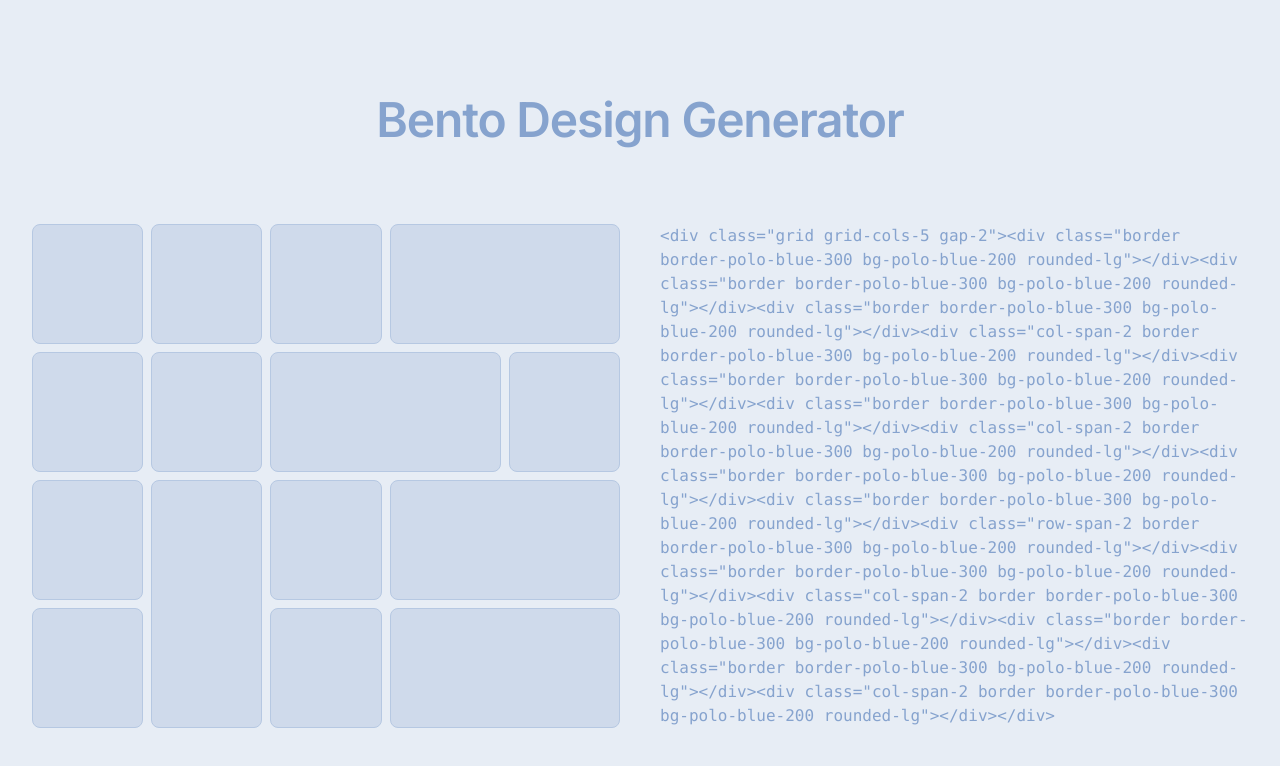
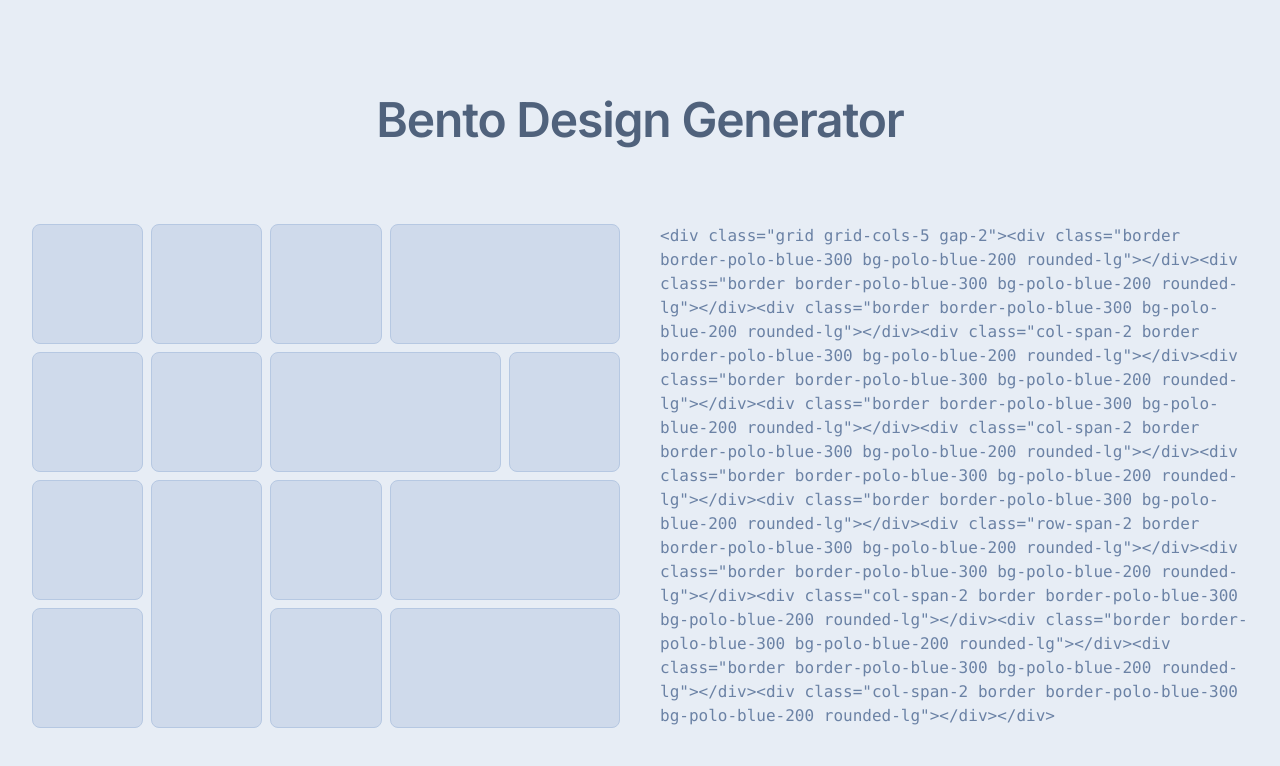
Before and after one commit to jean1591/bento-generator-legacy, a Next.js app: page / in a window 1280 px wide. Shown: the top 766 px of the page. Built offline with nearby package versions, Linux system fonts and the light colour scheme.

Commit message:
improve architecture

```diff
--- /dev/null
+++ b/src/app/components/bento.tsx
@@ -0,0 +1,28 @@
+import { Bento as BentoType, classNames } from "@/utils";
+
+export const Bento = ({ bento }: { bento: BentoType }) => {
+  return (
+    <div className="grid grid-cols-5 gap-2">
+      {bento.map((row, rowIndex) =>
+        row.map((size, columnIndex) => {
+          if (size[0] !== 0 && size[1] !== 0) {
+            return (
+              <div
+                key={[rowIndex, columnIndex].toString()}
+                className={classNamesGenerator(size)}
+              />
+            );
+          }
+        })
+      )}
+    </div>
+  );
+};
+
+const classNamesGenerator = (size: number[]) => {
+  return classNames(
+    size[0] === 2 ? "col-span-2" : "",
+    size[1] === 1 ? "" : "row-span-2",
+    "border border-polo-blue-300 bg-polo-blue-200 rounded-lg"
+  );
+};
--- a/src/app/designSystem/title/h1.tsx
+++ b/src/app/designSystem/title/h1.tsx
@@ -1,7 +1,7 @@
 export const H1 = ({ title }: { title: string }) => {
   return (
     <div className="mt-20 mb-10">
-      <h1 className="text-center text-5xl font-semibold tracking-tight leading-4">
+      <h1 className="text-center text-polo-blue-700 text-5xl font-semibold tracking-tight leading-4">
         {title}
       </h1>
     </div>
--- a/src/app/layout.tsx
+++ b/src/app/layout.tsx
@@ -6,8 +6,8 @@ import { Metadata } from "next";
 const inter = Inter({ subsets: ["latin"] });
 
 export const metadata: Metadata = {
-  title: "Simulateur Euromillions - Jean Robertou",
-  description: "Simulation de tirages d'Euromillions",
+  title: "Bento Generator - Jean Robertou",
+  description: "Generate bento design",
 };
 
 export default function RootLayout({
@@ -18,8 +18,8 @@ export default function RootLayout({
   return (
     <html lang="fr">
       <body className={inter.className}>
-        <div className="bg-polo-blue-100 text-polo-blue-500 min-h-screen">
-          <div className="pt-8 mx-auto max-w-7xl px-4 sm:px-6 lg:px-8 mb-16">
+        <div className="bg-polo-blue-100 text-polo-blue-600 min-h-screen">
+          <div className="py-8 mx-auto max-w-7xl px-4 sm:px-6 lg:px-8 mb-16">
             {children}
           </div>
         </div>
--- a/src/app/page.tsx
+++ b/src/app/page.tsx
@@ -1,13 +1,11 @@
 "use client";
 
+import { Bento as BentoType, generateRandomBento } from "@/utils";
 import { useEffect, useState } from "react";
 
+import { Bento } from "./components/bento";
 import { H1 } from "./designSystem/title/h1";
-import { classNames } from "@/utils/classNames";
 import { renderToStaticMarkup } from "react-dom/server";
-
-type Bento = number[][][];
-const BASE_BLOCK = [1, 1];
 
 export default function Home() {
   const [bento, setBento] = useState(generateRandomBento(5, 4));
@@ -36,117 +34,6 @@ export default function Home() {
   );
 }
 
-/* const bento: Bento = [
-  [[1, 1], [2, 1], EMPTY_BLOCK, [2, 1], EMPTY_BLOCK],
-  [[2, 1], EMPTY_BLOCK, [2, 2], EMPTY_BLOCK, [1, 1]],
-  [[1, 2], [1, 1], EMPTY_BLOCK, EMPTY_BLOCK, [1, 2]],
-  [EMPTY_BLOCK, [2, 1], EMPTY_BLOCK, [1, 1], EMPTY_BLOCK],
-]; */
-
-const classNamesGenerator = (size: number[]) => {
-  return classNames(
-    size[0] === 2 ? "col-span-2" : "",
-    size[1] === 1 ? "" : "row-span-2",
-    "border border-polo-blue-300 bg-polo-blue-200 rounded-lg"
-  );
-};
-
-const generateEmptyBento = (length: number, height: number): Bento => {
-  const bento: Bento = [];
-
-  for (let rowIndex = 0; rowIndex < height; rowIndex++) {
-    const row: number[][] = [];
-
-    for (let columnIndex = 0; columnIndex < length; columnIndex++) {
-      row.push(BASE_BLOCK);
-    }
-
-    bento.push(row);
-  }
-
-  return bento;
-};
-
-const generateRandomBento = (length: number, height: number): Bento => {
-  const bento = generateEmptyBento(length, height);
-
-  for (let rowIndex = 0; rowIndex < height; rowIndex++) {
-    for (let columnIndex = 0; columnIndex < length; columnIndex++) {
-      if (shouldSkipBlock(bento, rowIndex, columnIndex)) {
-        continue;
-      }
-
-      const row = bento[rowIndex];
-
-      if (
-        Math.random() > 0.85 &&
-        !isLastColumn(columnIndex, row.length) &&
-        isNextColumnAvailable(bento, rowIndex, columnIndex)
-      ) {
-        // Merge two blocks horizontaly
-        bento[rowIndex][columnIndex] = [2, 1];
-        bento[rowIndex][columnIndex + 1] = [0, 0];
-      } else if (Math.random() > 0.85 && !isLastRow(rowIndex, bento.length)) {
-        // Merge two blocks verticaly
-        bento[rowIndex][columnIndex] = [1, 2];
-        bento[rowIndex + 1][columnIndex] = [0, 0];
-      }
-    }
-  }
-
-  return bento;
-};
-
-const isLastColumn = (columnIndex: number, rowLength: number) =>
-  columnIndex === rowLength - 1;
-const isLastRow = (rowIndex: number, bentoLength: number) =>
-  rowIndex === bentoLength - 1;
-const shouldSkipBlock = (bento: Bento, rowIndex: number, columnIndex: number) =>
-  bento[rowIndex][columnIndex][0] === 0 &&
-  bento[rowIndex][columnIndex][1] === 0;
-const isNextColumnAvailable = (
-  bento: Bento,
-  rowIndex: number,
-  columnIndex: number
-) => bento[rowIndex][columnIndex + 1] === BASE_BLOCK;
-
-const Bento = ({ bento }: { bento: Bento }) => {
-  return (
-    <div className="grid grid-cols-5 gap-2">
-      {bento.map((row, rowIndex) =>
-        row.map((size, columnIndex) => {
-          if (size[0] !== 0 && size[1] !== 0) {
-            return (
-              <div
-                key={[rowIndex, columnIndex].toString()}
-                className={classNamesGenerator(size)}
-              />
-            );
-          }
-        })
-      )}
-    </div>
-  );
-};
-
-function componentToString(bento: Bento) {
+function componentToString(bento: BentoType) {
   return renderToStaticMarkup(<Bento bento={bento} />);
 }
-
-/*
-<div className="mt-32 grid grid-cols-2 gap-x-5">
-  <div className="grid grid-cols-5 gap-2">
-    <div className="h-28 border border-polo-blue-300 bg-polo-blue-200 rounded-lg" />
-    <div className="h-28 col-span-2 border border-polo-blue-300 bg-polo-blue-200 rounded-lg" />
-    <div className="h-28 col-span-2 border border-polo-blue-300 bg-polo-blue-200 rounded-lg" />
-    <div className="h-28 col-span-2 border border-polo-blue-300 bg-polo-blue-200 rounded-lg" />
-    <div className="col-span-2 row-span-2 border border-polo-blue-300 bg-polo-blue-200 rounded-lg" />
-    <div className="h-28 border border-polo-blue-300 bg-polo-blue-200 rounded-lg" />
-    <div className="row-span-2 border border-polo-blue-300 bg-polo-blue-200 rounded-lg" />
-    <div className="h-28 border border-polo-blue-300 bg-polo-blue-200 rounded-lg" />
-    <div className="row-span-2 border border-polo-blue-300 bg-polo-blue-200 rounded-lg" />
-    <div className="h-28 col-span-2 border border-polo-blue-300 bg-polo-blue-200 rounded-lg" />
-    <div className="h-28 border border-polo-blue-300 bg-polo-blue-200 rounded-lg" />
-  </div>
-</div>
-*/
--- /dev/null
+++ b/src/utils/bentoGenerator.ts
@@ -0,0 +1,57 @@
+import {
+  BASE_BLOCK,
+  Bento as BentoType,
+  isLastColumn,
+  isLastRow,
+  isNextColumnAvailable,
+  shouldSkipBlock,
+} from ".";
+
+const generateEmptyBento = (length: number, height: number): BentoType => {
+  const bento: BentoType = [];
+
+  for (let rowIndex = 0; rowIndex < height; rowIndex++) {
+    const row: number[][] = [];
+
+    for (let columnIndex = 0; columnIndex < length; columnIndex++) {
+      row.push(BASE_BLOCK);
+    }
+
+    bento.push(row);
+  }
+
+  return bento;
+};
+
+export const generateRandomBento = (
+  length: number,
+  height: number
+): BentoType => {
+  const bento = generateEmptyBento(length, height);
+
+  for (let rowIndex = 0; rowIndex < height; rowIndex++) {
+    for (let columnIndex = 0; columnIndex < length; columnIndex++) {
+      if (shouldSkipBlock(bento, rowIndex, columnIndex)) {
+        continue;
+      }
+
+      const row = bento[rowIndex];
+
+      if (
+        Math.random() > 0.85 &&
+        !isLastColumn(columnIndex, row.length) &&
+        isNextColumnAvailable(bento, rowIndex, columnIndex)
+      ) {
+        // Merge two blocks horizontaly
+        bento[rowIndex][columnIndex] = [2, 1];
+        bento[rowIndex][columnIndex + 1] = [0, 0];
+      } else if (Math.random() > 0.85 && !isLastRow(rowIndex, bento.length)) {
+        // Merge two blocks verticaly
+        bento[rowIndex][columnIndex] = [1, 2];
+        bento[rowIndex + 1][columnIndex] = [0, 0];
+      }
+    }
+  }
+
+  return bento;
+};
--- /dev/null
+++ b/src/utils/helpers.ts
@@ -0,0 +1,18 @@
+import { BASE_BLOCK, Bento } from "./interface/bento";
+
+export const isLastColumn = (columnIndex: number, rowLength: number) =>
+  columnIndex === rowLength - 1;
+export const isLastRow = (rowIndex: number, bentoLength: number) =>
+  rowIndex === bentoLength - 1;
+export const shouldSkipBlock = (
+  bento: Bento,
+  rowIndex: number,
+  columnIndex: number
+) =>
+  bento[rowIndex][columnIndex][0] === 0 &&
+  bento[rowIndex][columnIndex][1] === 0;
+export const isNextColumnAvailable = (
+  bento: Bento,
+  rowIndex: number,
+  columnIndex: number
+) => bento[rowIndex][columnIndex + 1] === BASE_BLOCK;
--- /dev/null
+++ b/src/utils/index.ts
@@ -0,0 +1,4 @@
+export * from "./bentoGenerator";
+export * from "./classNames";
+export * from "./helpers";
+export * from "./interface/bento";
--- /dev/null
+++ b/src/utils/interface/bento.ts
@@ -0,0 +1,3 @@
+export const BASE_BLOCK = [1, 1];
+
+export type Bento = number[][][];
```
